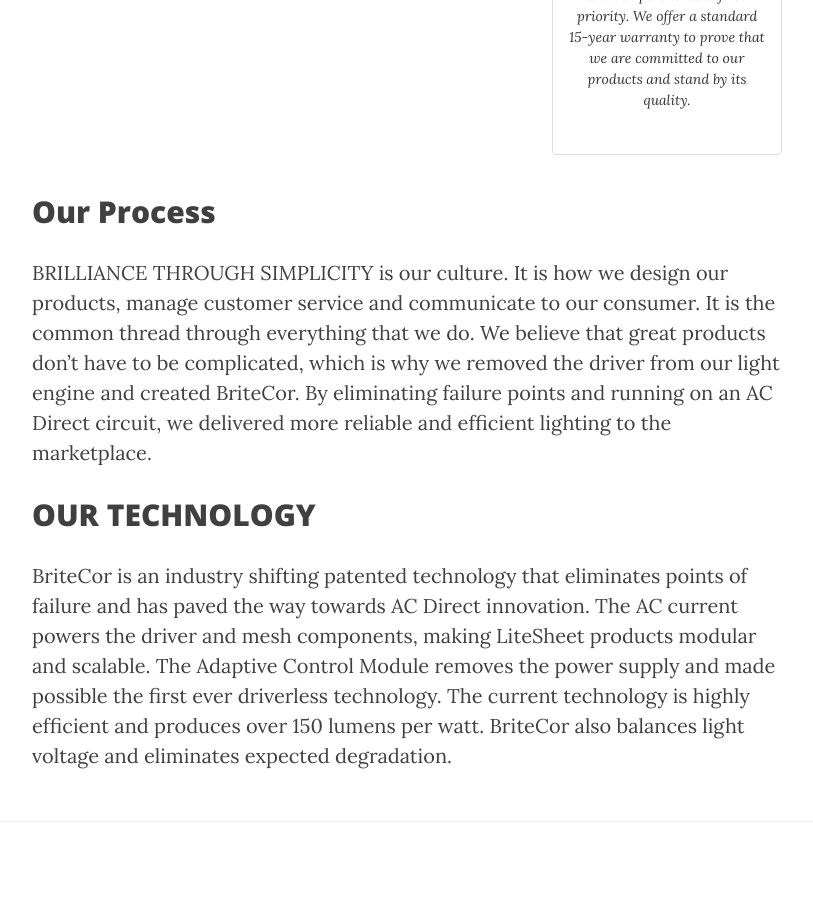
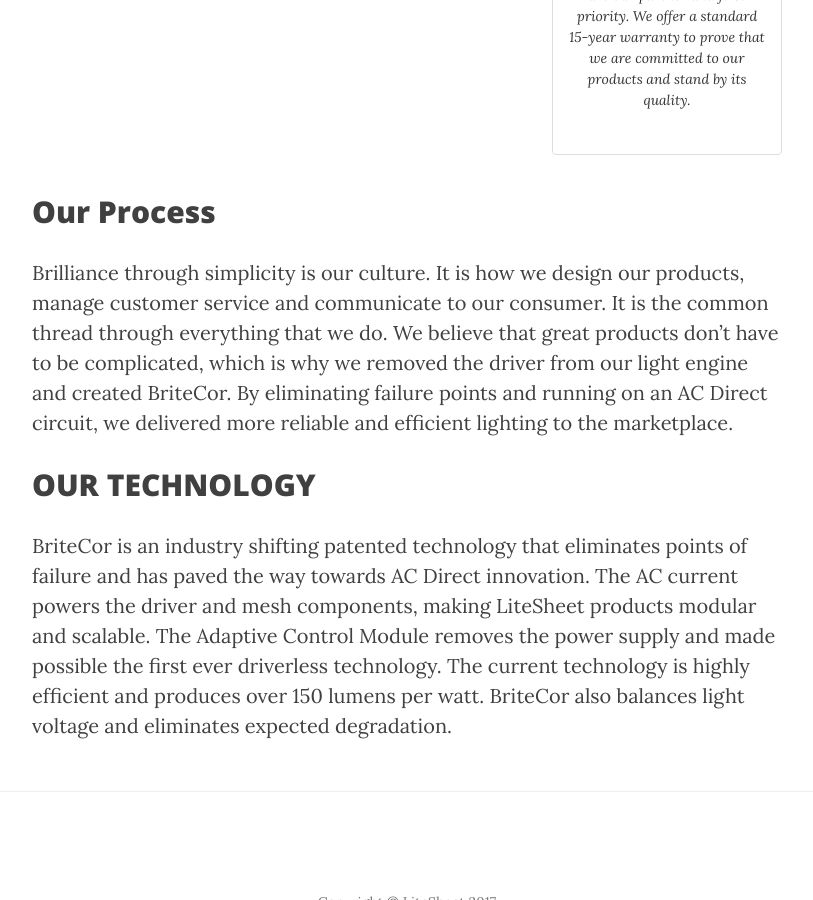
Before and after one commit to litesheet-site/litesheet-site.github.io, a Jekyll site: the page built from pages/about.md, in a window 1280 px wide and 900 px high, scrolled down 978 px. Shown: the whole window, without its empty margins (233-1046 px from the left). Built offline with Jekyll 4.4.1, drawn with Linux system fonts in a browser that asks for light colours; nearby versions of some CDN libraries.

```diff
--- a/pages/about.md
+++ b/pages/about.md
@@ -22,7 +22,7 @@ philosophy:
   content: We put our customer first.  You are our partner and first priority.  We
     offer a standard 15-year warranty to prove that we are committed to our products
     and stand by its quality.
-process: BRILLIANCE THROUGH SIMPLICITY is our culture. It is how we design our products,
+process: Brilliance through simplicity is our culture. It is how we design our products,
   manage customer service and communicate to our consumer. It is the common thread
   through everything that we do. We believe that great products don’t have to be complicated,
   which is why we removed the driver from our light engine and created BriteCor. By
```
